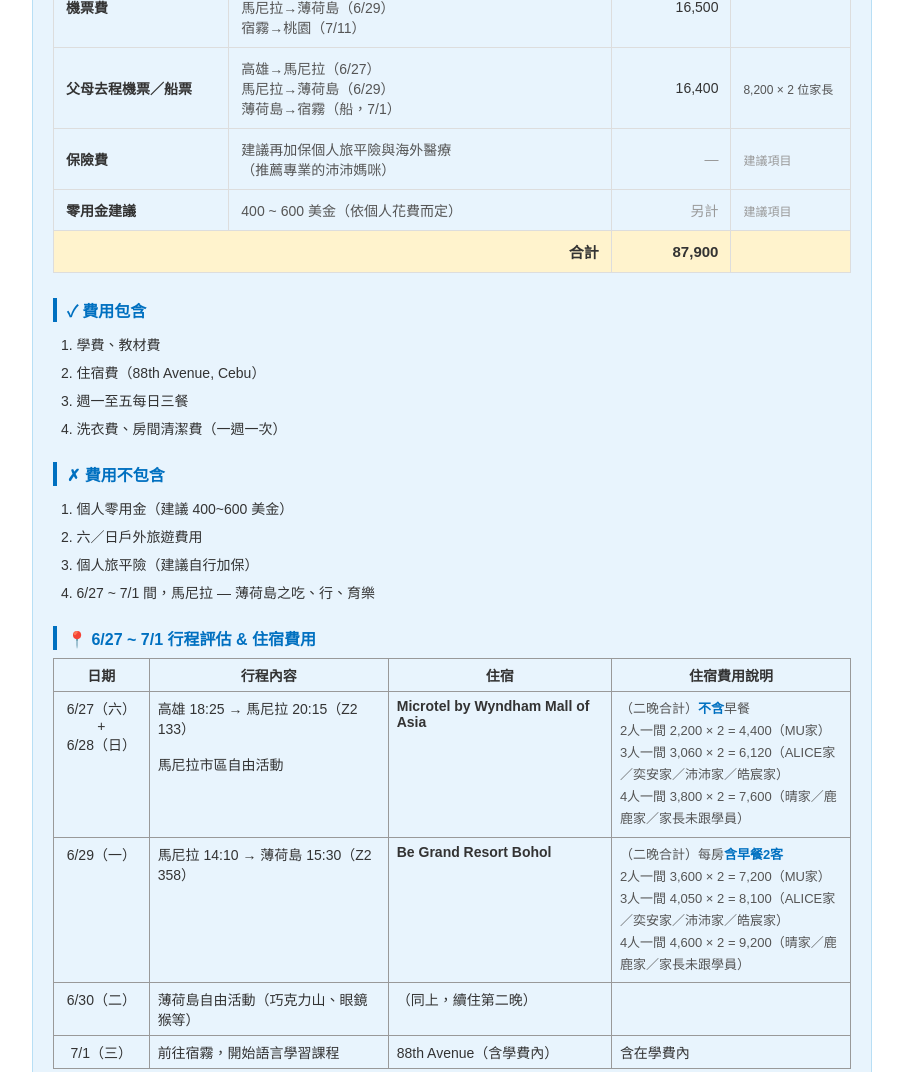
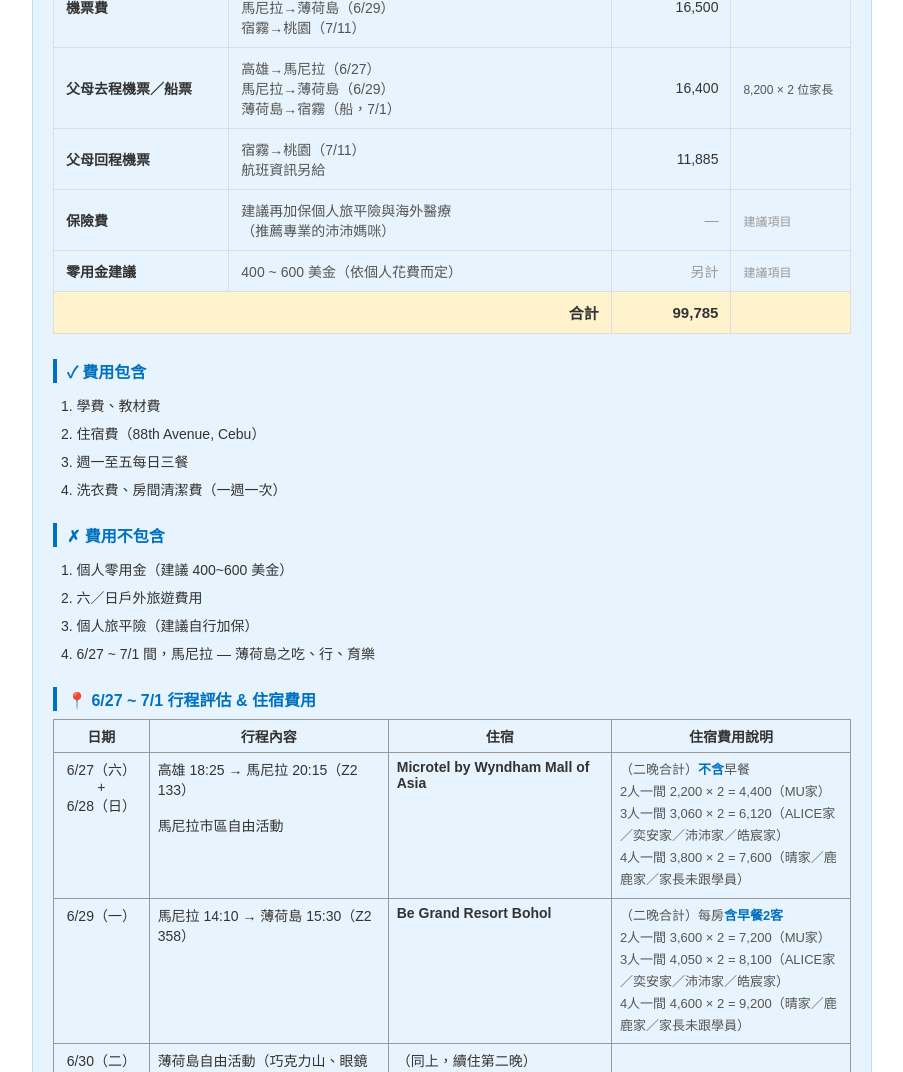
Before and after one commit to prettyfanny123/cebu0627, a plain HTML site: page Alice.html in a window 1280 px wide. Shown: the part 720-1792 px from the top of the page, without its empty margins (188-1091 px from the left). Drawn offline with Linux system fonts and the light colour scheme.

Commit message:
Alice: 加父母回程機票11,885

```diff
--- a/Alice.html
+++ b/Alice.html
@@ -136,6 +136,12 @@
       <td class="desc" style="font-size:12px;">8,200 &times; 2 位家長</td>
     </tr>
     <tr>
+      <td class="item">父母回程機票</td>
+      <td class="desc">宿霧→桃園（7/11）<br>航班資訊另給</td>
+      <td class="amt">11,885</td>
+      <td class="desc" style="font-size:12px;">&nbsp;</td>
+    </tr>
+    <tr>
       <td class="item">保險費</td>
       <td class="desc">建議再加保個人旅平險與海外醫療<br>（推薦專業的沛沛媽咪）</td>
       <td class="amt" style="color:#999;">—</td>
@@ -149,7 +155,7 @@
     </tr>
     <tr class="total-row">
       <td class="item" colspan="2" style="text-align:right;">合計</td>
-      <td class="amt">87,900</td>
+      <td class="amt">99,785</td>
       <td class="desc" style="font-size:12px;">&nbsp;</td>
     </tr>
   </table>
@@ -332,13 +338,18 @@
         <td class="amt">16,400</td>
       </tr>
       <tr>
+        <td class="item">父母回程機票</td>
+        <td class="desc">宿霧→桃園（7/11），航班資訊另給</td>
+        <td class="amt">11,885</td>
+      </tr>
+      <tr>
         <td class="item">住宿費（6/27~7/11）</td>
         <td class="desc">前段＋父母88th Avenue一晚</td>
         <td class="amt" id="room-total">16,220</td>
       </tr>
       <tr class="total-row">
         <td class="item" colspan="2" style="text-align:right;">應付總額</td>
-        <td class="amt" id="grand-total">104,120</td>
+        <td class="amt" id="grand-total">116,005</td>
       </tr>
     </table>
   </div>
```
